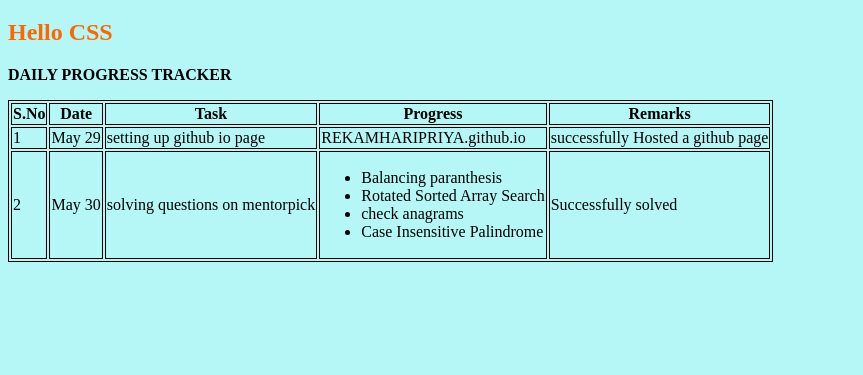
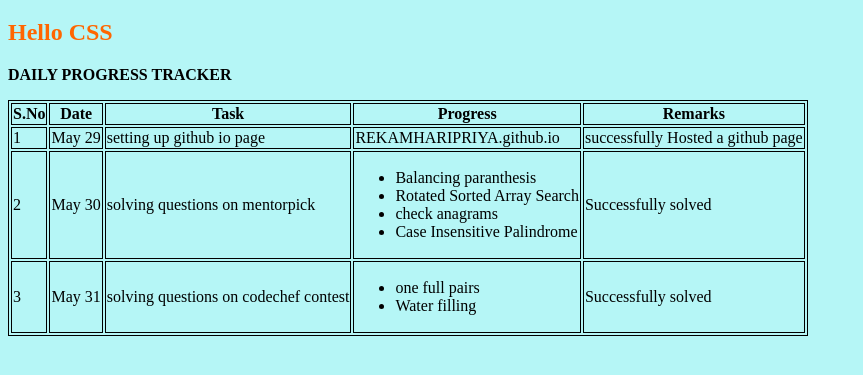
Before and after one commit to REKAMHARIPRIYA/REKAMHARIPRIYA.github.io, a plain HTML site: page index.html in a window 1280 px wide. Shown: the part 61-436 px from the top of the page, without its empty margins (0-863 px from the left). Drawn offline with Linux system fonts and the light colour scheme.

Commit message:
added new row

```diff
--- a/index.html
+++ b/index.html
@@ -14,7 +14,7 @@
                 <p><b>DAILY PROGRESS TRACKER</b></p>
                 <body style="background-color:rgb(181, 246, 246)">
 
-                <table class="center">
+                <table>
                     <tr>
                         <th>S.No</th>
                         <th>Date</th>
@@ -42,6 +42,17 @@
                         </ul></td>
                         <td> Successfully solved</td>
                     </tr>
+                    <tr>
+                        <td>3</td>
+                        <td>May 31</td>
+                        <td>solving questions on codechef contest</td>
+                        <td><ul>
+                            <li>one full pairs</li>
+                            <li>Water filling</li>
+
+                        </ul></td>
+                        <td> Successfully solved</td>
+                    </tr>
 
                 </table>
             <script src="script.js"></script>
```
